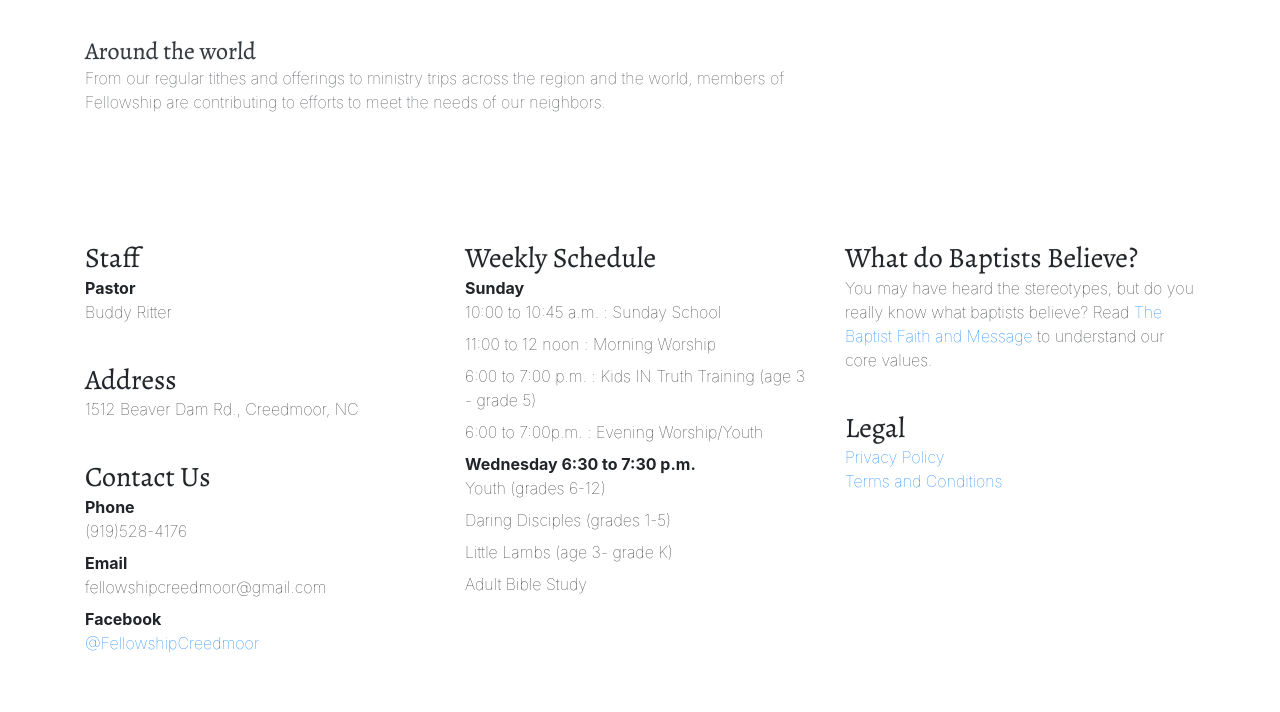
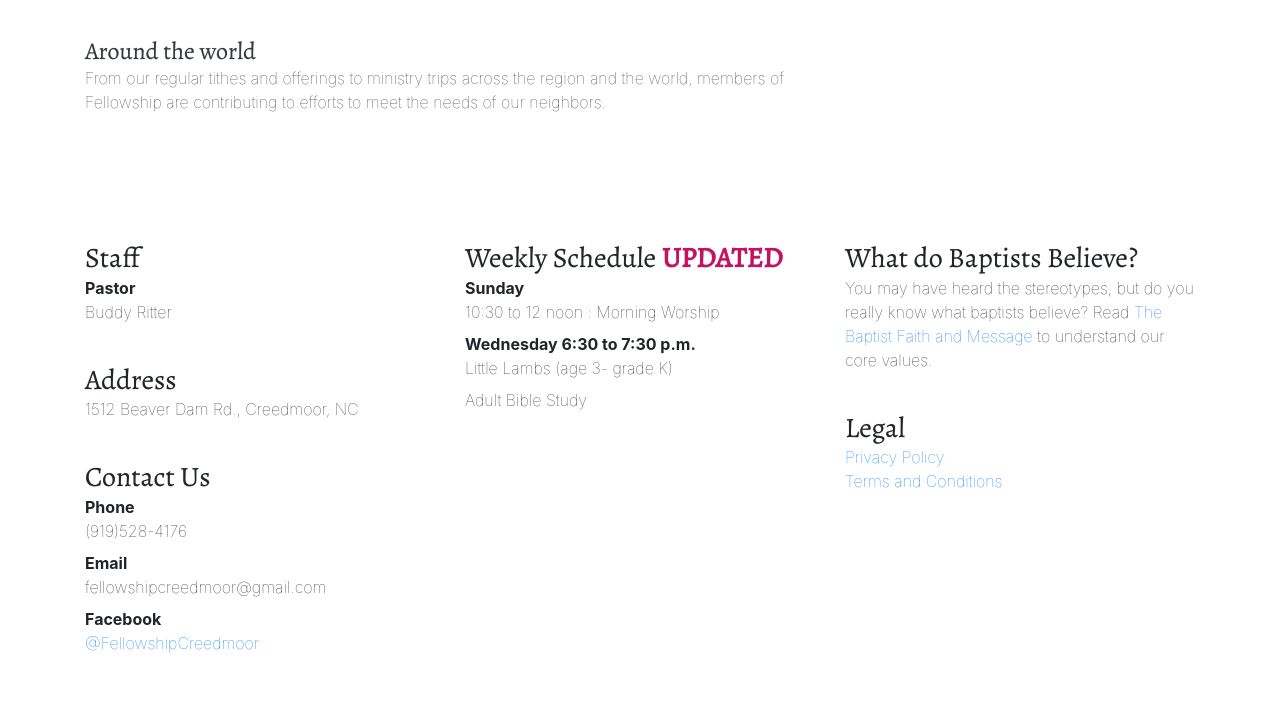
Before and after one commit to fellowshipcreedmoor/fellowshipcreedmoor.github.io, a website: page index.html in a window 1280 px wide. Shown: the part 2080-2792 px from the top of the page. Drawn offline with nearby package versions, Linux system fonts and the light colour scheme.

Commit message:
Update index.html
updated schedule

```diff
--- a/index.html
+++ b/index.html
@@ -123,16 +123,11 @@
 
             </div>
             <div class="col-md-4">
-                <h3>Weekly Schedule</h3>
+                <h3>Weekly Schedule <span class="font-weight-bold text-danger">UPDATED</span></h3>
                 <dl>
                     <dt>Sunday</dt>
-                    <dd>10:00 to 10:45 a.m. : Sunday School</dd>
-                    <dd>11:00 to 12 noon : Morning Worship</dd>
-                    <dd>6:00 to 7:00 p.m. : Kids IN Truth Training (age 3 - grade 5)</dd>
-                    <dd>6:00 to 7:00p.m. : Evening Worship/Youth</dd>
+                    <dd>10:30 to 12 noon : Morning Worship</dd>
                     <dt>Wednesday 6:30 to 7:30 p.m.</dt>
-                    <dd>Youth (grades 6-12)</dd>
-                    <dd>Daring Disciples (grades 1-5)</dd>
                     <dd>Little Lambs (age 3- grade K)</dd>
                     <dd>Adult Bible Study</dd>
                 </dl>
```
